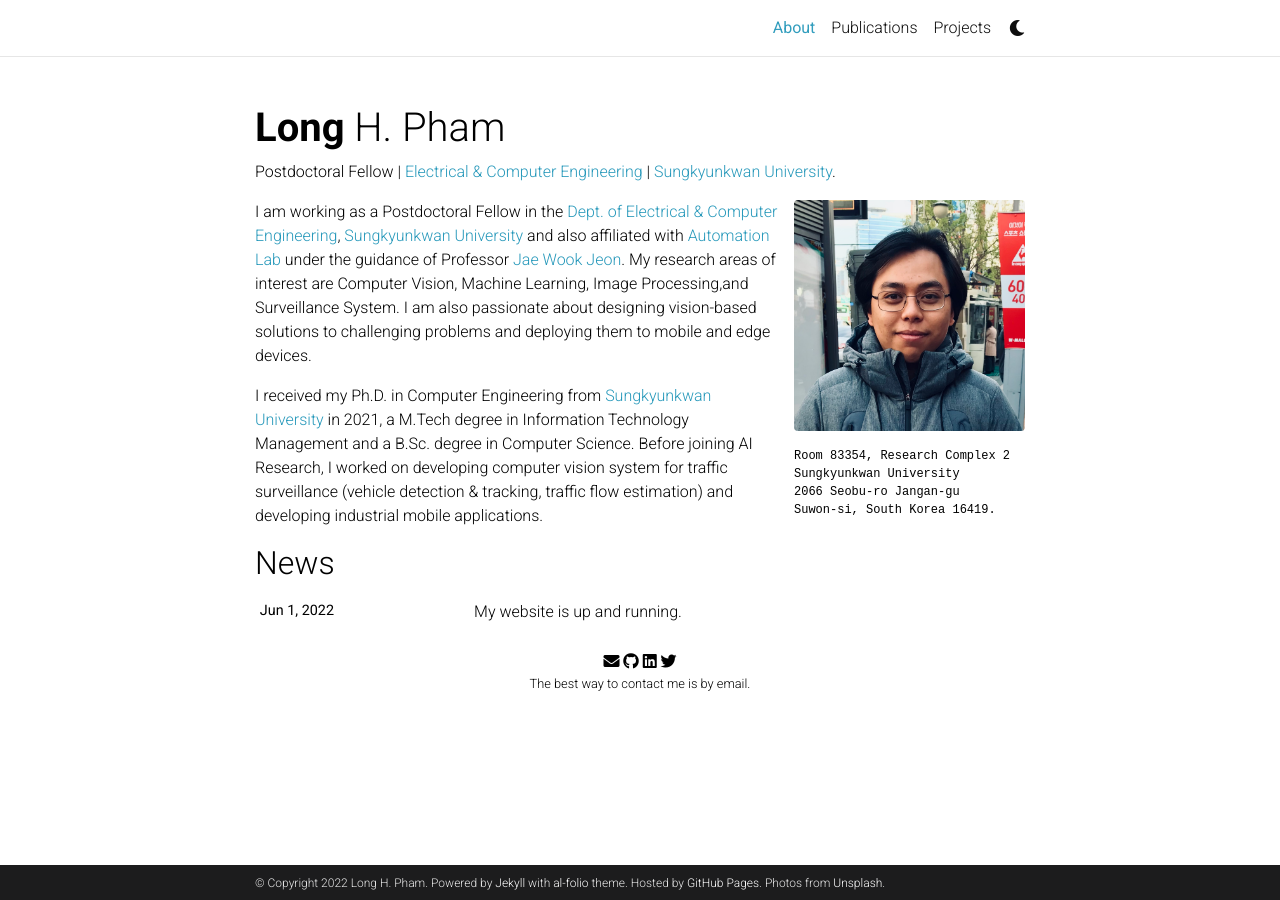
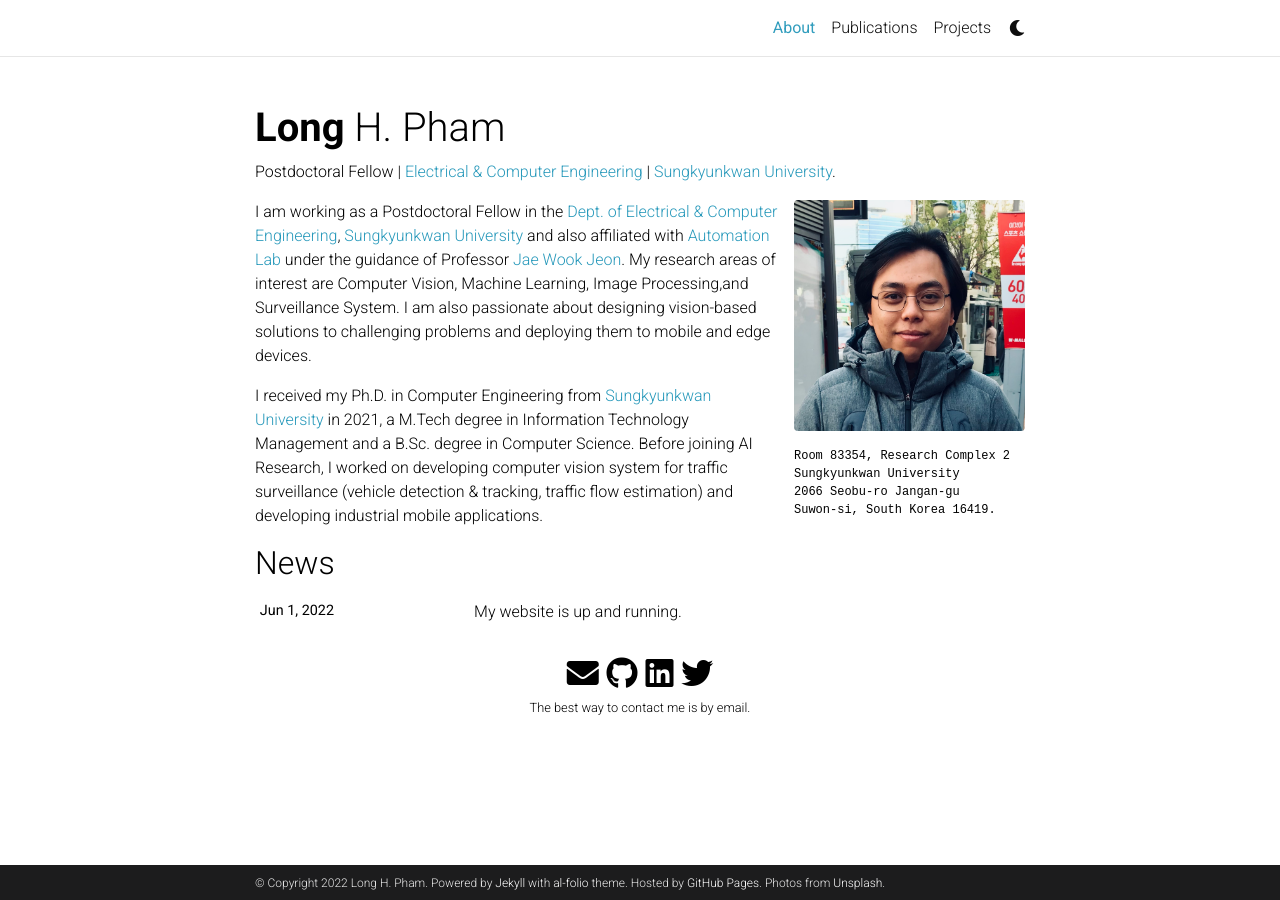
Before and after one commit to phlong3105/phlong3105.github.io, a Jekyll site: the page built from _pages/about.md, in a window 1280 px wide. Built offline with Jekyll 4.4.1, drawn with Linux system fonts in a browser that asks for light colours; comment, search, counter and statistics services are not loaded; a style sheet for code colours, icons or effects is not loaded.

Commit message:
First commit

```diff
--- a/_sass/_base.scss
+++ b/_sass/_base.scss
@@ -240,7 +240,7 @@ blockquote {
 .social {
   text-align: center;
   .contact-icons {
-    font-size: 1.0rem;
+    font-size: 2.0rem;
     a {
       i::before {
         color: var(--global-text-color);
```
